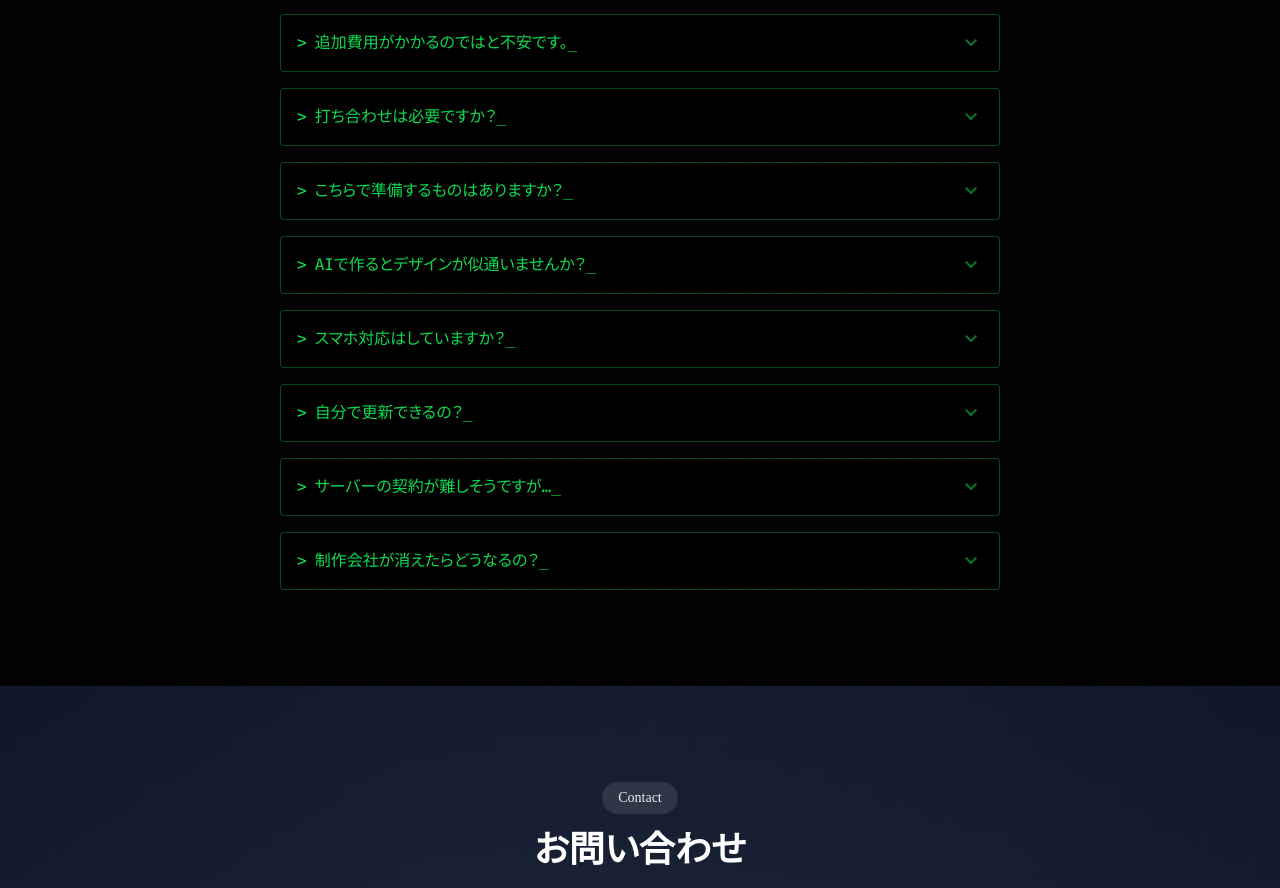
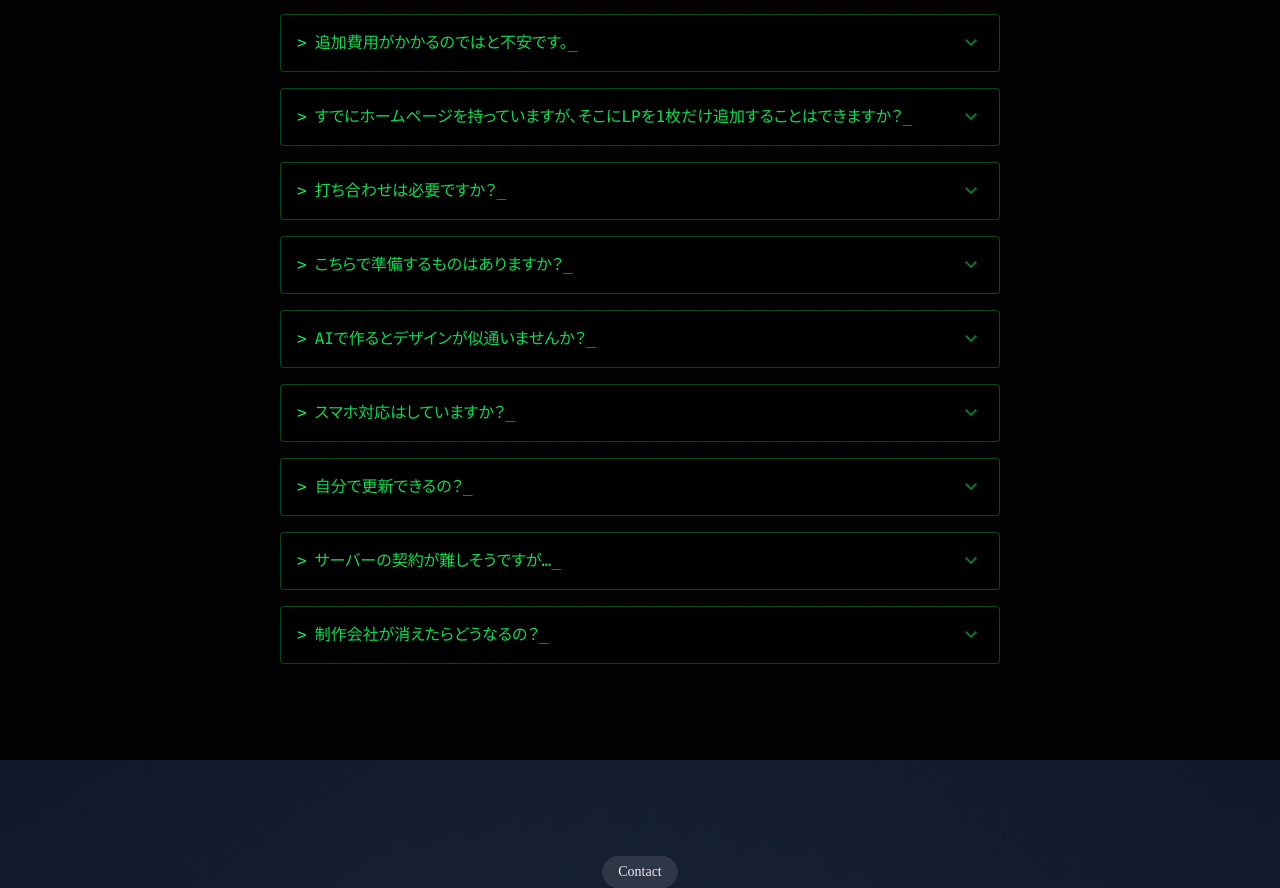
Before and after one commit to kaoru689/frog-studio, a Next.js app: page / in a window 1280 px wide. Shown: the part 7758-8646 px from the top of the page. Built offline with nearby package versions, Linux system fonts and the light colour scheme.

Commit message:
feat: FAQ追加 - 既存サイトへのLP追加（LIGHTプラン19,800円）

```diff
--- a/src/app/page.tsx
+++ b/src/app/page.tsx
@@ -827,6 +827,7 @@ export default function TestTopPage() {
                             // 【費用・コスト】
                             { q: "ホームページ制作後の維持費は？", a: "月額の管理費用はかかりません。お客様にご負担いただくのは、サイトの「住所」にあたるドメイン代の実費（年間数千円程度）のみです。従来のサイト制作（WordPressなど）では、システムを維持するためのサーバー管理やセキュリティ更新に月額費用がかかるのが一般的でした。しかし、FROG Studioでは「保守・管理が不要な最新の仕組み（ヘッドレス構成）」を採用しているため、制作後のランニングコストを極限まで抑えることが可能です。" },
                             { q: "追加費用がかかるのではと不安です。", a: "お見積り以上の金額をいただくことはありません。システム更新料なども不要なため、むしろ従来のサイトより安く運用いただけます。" },
+                            { q: "すでにホームページを持っていますが、そこにLPを1枚だけ追加することはできますか？", a: "もちろん可能です！新規のお客様で「特定のキャンペーンや商品用にLPを1枚作りたい」という場合は、『LIGHTプラン（19,800円）』をご利用ください。現在運用中のサイト（WordPress等）との接続や、サブドメインでの公開設定などは、『独自ドメイン・既存サイト連携（5,000円）』オプションにてすべて代行いたしますので、技術的なことはすべて丸投げでOKです。" },
                             // 【制作プロセス】
                             { q: "打ち合わせは必要ですか？", a: "いいえ、一切不要です。その秘密は「計算し尽くされたヒアリングシート」にあります。お忙しいお客様の貴重な時間を1時間、2時間と奪うことはありません。FROG Studioのヒアリングシートは、行動心理学に基づき、「お客様も気づいていない強み」をAIとプロが抽出できるよう緻密に設計されています。ポチポチと回答するだけで、1時間のWeb会議以上に濃密な情報が整理され、結果として「CVRが跳ねる（成約率が高まる）」最強の構成案が自動的に導き出されます。" },
                             { q: "こちらで準備するものはありますか？", a: "使用したい写真やロゴなどの画像をご用意いただき、あとはヒアリングシートにお答えいただくだけでOKです。難しい設定や「何を書いていいか分からない」という部分は、AIと私でしっかりサポートしますので、丸投げに近い形でも進められます。" },
```
